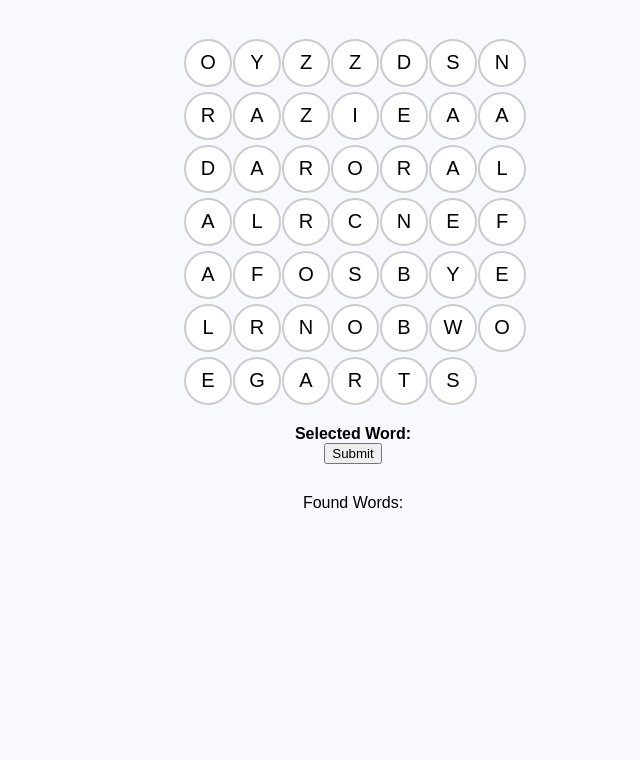
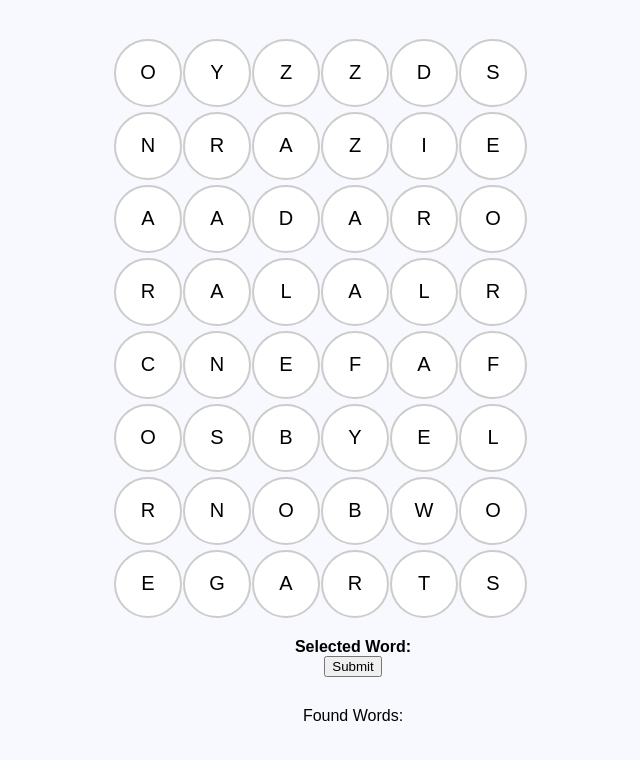
Before and after one commit to ina0105/gameshub, a plain HTML site: page s.html in a window 1280 px wide. Shown: the part 90-850 px from the top of the page, without its empty margins (287-927 px from the left). Before the commit the page ends 800 px from the top, so only its background shows below. Drawn offline with Linux system fonts and the light colour scheme.

Commit message:
Update s.html

```diff
--- a/s.html
+++ b/s.html
@@ -67,14 +67,14 @@
   <script>
     // New letter grid to match the uploaded image
     const gridLetters = [
-      'O','Y','Z','Z','D','S',
-      'N','R','A','Z','I','E',
-      'A','A','D','A','R','O',
-      'R','A','L','A','L','R',
-      'C','N','E','F','A','F',
-      'O','S','B','Y','E','L',
-      'R','N','O','B','W','O',
-      'E','G','A','R','T','S'
+      'O','Y','Z','Z','D','S', ' ',
+      'N','R','A','Z','I','E', ' ',
+      'A','A','D','A','R','O', ' ',
+      'R','A','L','A','L','R', ' ',
+      'C','N','E','F','A','F', ' ',
+      'O','S','B','Y','E','L', ' ',
+      'R','N','O','B','W','O', ' ',
+      'E','G','A','R','T','S', ' ',
     ];
 
     const validWords = [
```
